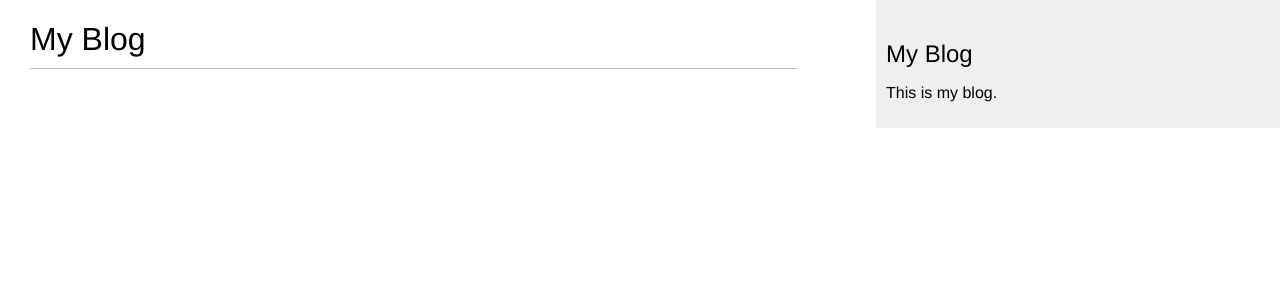
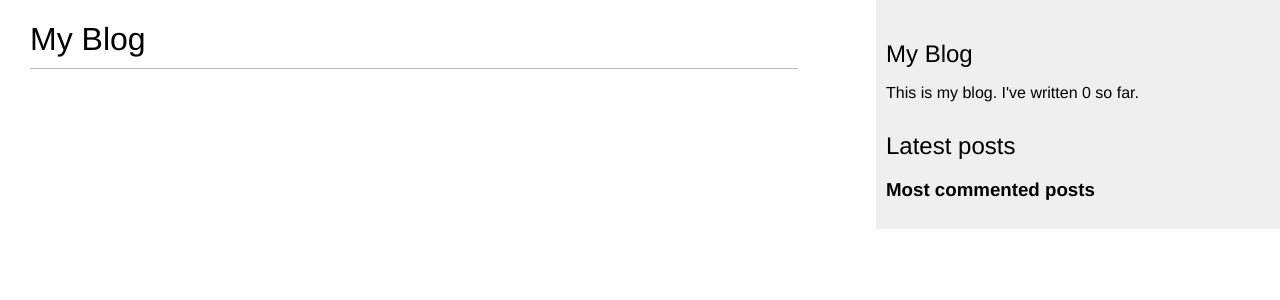
Before and after one commit to asimnp/BlogWorm, a Django app: page /blog/ in a window 1280 px wide. Shown: the top 300 px of the page. Run offline with Django 3.2, Linux system fonts and the light colour scheme; data that the repository does not hold is empty; parts of the project's set-up code (start-up, migrations or seed data) failed here and were passed over.

Commit message:
Feat[blog]: display total, latest & most comments posts

```diff
--- /dev/null
+++ b/apps/blog/templatetags/blog_tags.py
@@ -0,0 +1,22 @@
+from django import template
+from django.db.models import Count
+
+from ..models import Post
+
+register = template.Library()
+
+
+@register.simple_tag
+def total_posts():
+    return Post.published.count()
+
+
+@register.inclusion_tag('blog/post/latest_posts.html')
+def show_latest_posts(count=5):
+    latest_posts = Post.published.order_by('-publish')[:count]
+    return {'latest_posts': latest_posts}
+
+
+@register.simple_tag
+def get_most_commented_posts(count=5):
+    return Post.published.annotate(total_comments=Count('comments')).order_by('-total_comments')[:count]
--- a/templates/blog/base.html
+++ b/templates/blog/base.html
@@ -1,3 +1,4 @@
+{% load blog_tags %}
 {% load static %}
 <!DOCTYPE html>
 <html lang="en">
@@ -12,7 +13,18 @@
     </div>
     <div id="sidebar">
         <h2>My Blog</h2>
-        <p>This is my blog.</p>
+        <p>This is my blog. I've written {% total_posts %} so far.</p>
+        <h2>Latest posts</h2>
+        {% show_latest_posts 3 %}
+        <h3>Most commented posts</h3>
+        {% get_most_commented_posts as most_commented_posts %}
+        <ul>
+            {% for post in most_commented_posts %}
+                <li>
+                    <a href="{{ post.get_absolute_url }}">{{ post.title }}</a>
+                </li>
+            {% endfor %}
+        </ul>
     </div>
 </body>
 </html>
--- /dev/null
+++ b/templates/blog/post/latest_posts.html
@@ -0,0 +1,7 @@
+<ul>
+    {% for post in latest_posts %}
+        <li>
+            <a href="{{ post.get_absolute_url }}">{{ post.title }}</a>
+        </li>
+    {% endfor %}
+</ul>
```
Also changed, not shown: apps/blog/templatetags/__init__.py (added).
